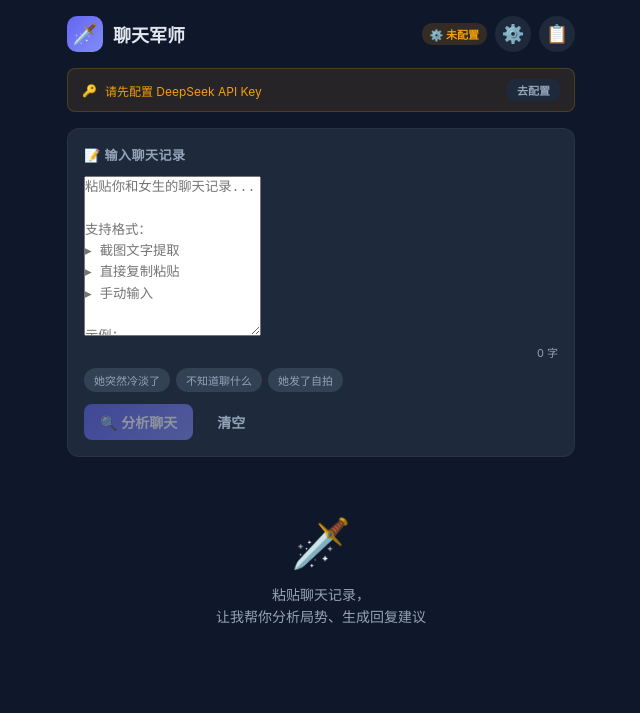
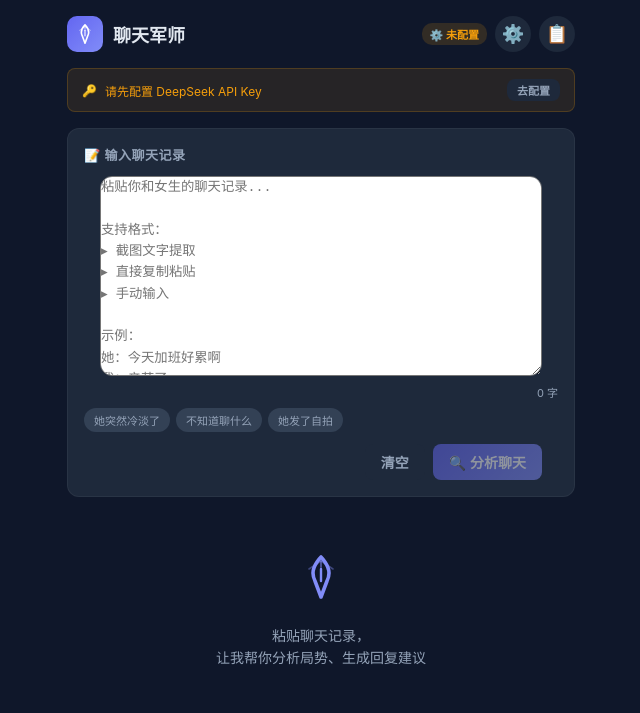
Before and after one commit to suboyu0623-ship-it/chat-wingman, a plain HTML site: page index.html in a window 1280 px wide. Shown: the whole page, without its empty margins (319-959 px from the left). Drawn offline with Linux system fonts and the light colour scheme.

Commit message:
UI: 羽扇图标 + 输入框加宽居中 + 按钮右对齐

```diff
--- a/index.html
+++ b/index.html
@@ -67,7 +67,7 @@ body{
 .info-tip{font-size:11px;color:var(--fg2);margin-top:4px}
 
 /* Input area */
-.chat-input{min-height:160px;resize:vertical;line-height:1.6}
+.chat-input{min-height:200px;resize:vertical;line-height:1.6;width:calc(100% - 32px);margin:0 16px;border-radius:var(--radius)}
 .char-count{text-align:right;font-size:11px;color:var(--fg2);margin-top:4px}
 .action-bar{display:flex;gap:8px;margin-top:12px}
 
@@ -147,7 +147,7 @@ body{
   <!-- Header -->
   <div class="header">
     <div class="logo">
-      <div class="logo-icon">🗡️</div>
+      <div class="logo-icon"><svg width="22" height="22" viewBox="0 0 24 24" fill="none" xmlns="http://www.w3.org/2000/svg"><path d="M12 2C12 2 8 6 8 10C8 11 8.5 13 9 14L12 22L15 14C15.5 13 16 11 16 10C16 6 12 2 12 2Z" stroke="#fff" stroke-width="1.8" stroke-linecap="round" stroke-linejoin="round"/><path d="M12 14L12 8" stroke="#fff" stroke-width="1.2" stroke-linecap="round"/><line x1="12" y1="4" x2="6" y2="8" stroke="#fff" stroke-width="0.8" stroke-linecap="round" opacity="0.6"/><line x1="12" y1="4" x2="12" y2="7" stroke="#fff" stroke-width="1" stroke-linecap="round" opacity="0.7"/><line x1="12" y1="4" x2="18" y2="8" stroke="#fff" stroke-width="0.8" stroke-linecap="round" opacity="0.6"/></svg></div>
       <h1>聊天军师</h1>
     </div>
     <div style="display:flex;align-items:center;gap:8px">
@@ -250,11 +250,11 @@ body{
       <button class="chip" onclick="loadExample(2)">不知道聊什么</button>
       <button class="chip" onclick="loadExample(3)">她发了自拍</button>
     </div>
-    <div class="action-bar">
+    <div class="action-bar" style="display:flex;justify-content:flex-end;gap:8px;margin-top:12px;padding:0 16px">
+      <button class="btn btn-ghost" onclick="clearAll()">清空</button>
       <button class="btn btn-primary" id="analyzeBtn" onclick="analyze()" disabled>
         🔍 分析聊天
       </button>
-      <button class="btn btn-ghost" onclick="clearAll()">清空</button>
     </div>
   </div>
 
@@ -283,7 +283,7 @@ body{
 
   <!-- Empty State -->
   <div class="empty-state" id="emptyState">
-    <div class="icon">🗡️</div>
+    <div class="icon"><svg width="48" height="48" viewBox="0 0 24 24" fill="none" xmlns="http://www.w3.org/2000/svg"><path d="M12 2C12 2 8 6 8 10C8 11 8.5 13 9 14L12 22L15 14C15.5 13 16 11 16 10C16 6 12 2 12 2Z" stroke="#818cf8" stroke-width="1.8" stroke-linecap="round" stroke-linejoin="round"/><path d="M12 14L12 8" stroke="#818cf8" stroke-width="1.2" stroke-linecap="round"/><line x1="12" y1="4" x2="6" y2="8" stroke="#818cf8" stroke-width="0.8" stroke-linecap="round" opacity="0.4"/><line x1="12" y1="4" x2="12" y2="7" stroke="#818cf8" stroke-width="1" stroke-linecap="round" opacity="0.5"/><line x1="12" y1="4" x2="18" y2="8" stroke="#818cf8" stroke-width="0.8" stroke-linecap="round" opacity="0.4"/></svg></div>
     <p>粘贴聊天记录，<br>让我帮你分析局势、生成回复建议</p>
   </div>
 </div>
```
